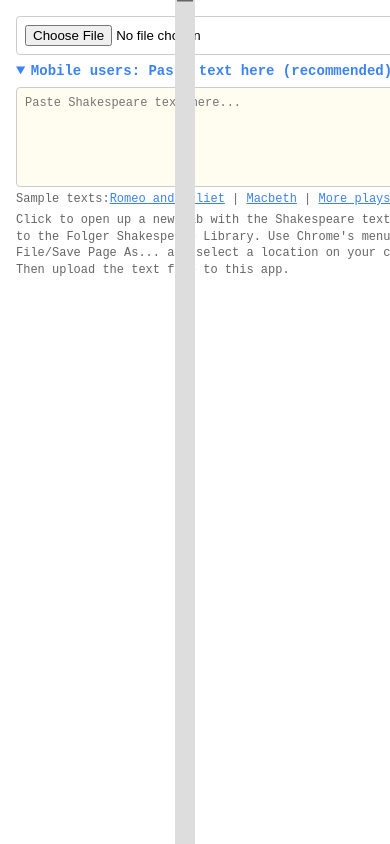
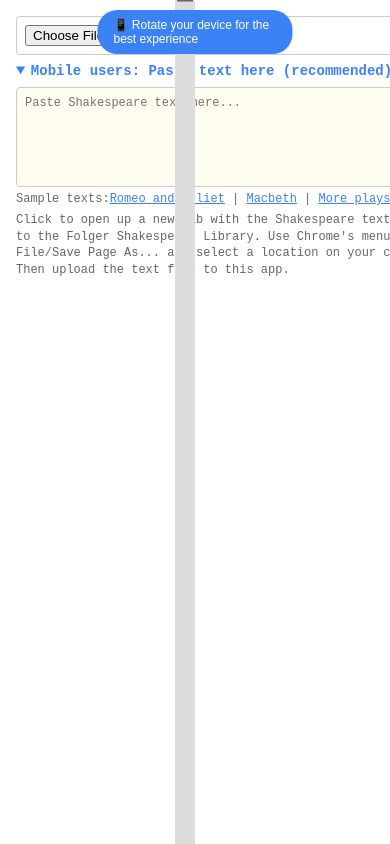
Before and after one commit to johndimm/shakespeare-explainer, a Next.js app: page / in a window 390 px wide. Built offline with nearby package versions, Linux system fonts and the light colour scheme.

Commit message:
landscape mode

```diff
--- a/public/app-manifest.json
+++ b/public/app-manifest.json
@@ -24,6 +24,6 @@
   "lang": "en",
   "scope": "/",
   "prefer_related_applications": false,
-  "orientation": "any",
+  "orientation": "landscape",
   "start_url": "/?source=pwa"
 }
--- a/src/styles/globals.css
+++ b/src/styles/globals.css
@@ -11,6 +11,24 @@
 .left-panel::-webkit-scrollbar {
   width: 0px;
   background: transparent;
+}
+
+/* Encourage landscape orientation */
+@media screen and (orientation: portrait) and (max-width: 768px) {
+  body::before {
+    content: "📱 Rotate your device for the best experience";
+    position: fixed;
+    top: 10px;
+    left: 50%;
+    transform: translateX(-50%);
+    background: #3b82f6;
+    color: white;
+    padding: 8px 16px;
+    border-radius: 20px;
+    font-size: 12px;
+    z-index: 9999;
+    pointer-events: none;
+  }
 }
 
 @media (prefers-color-scheme: dark) {
```
